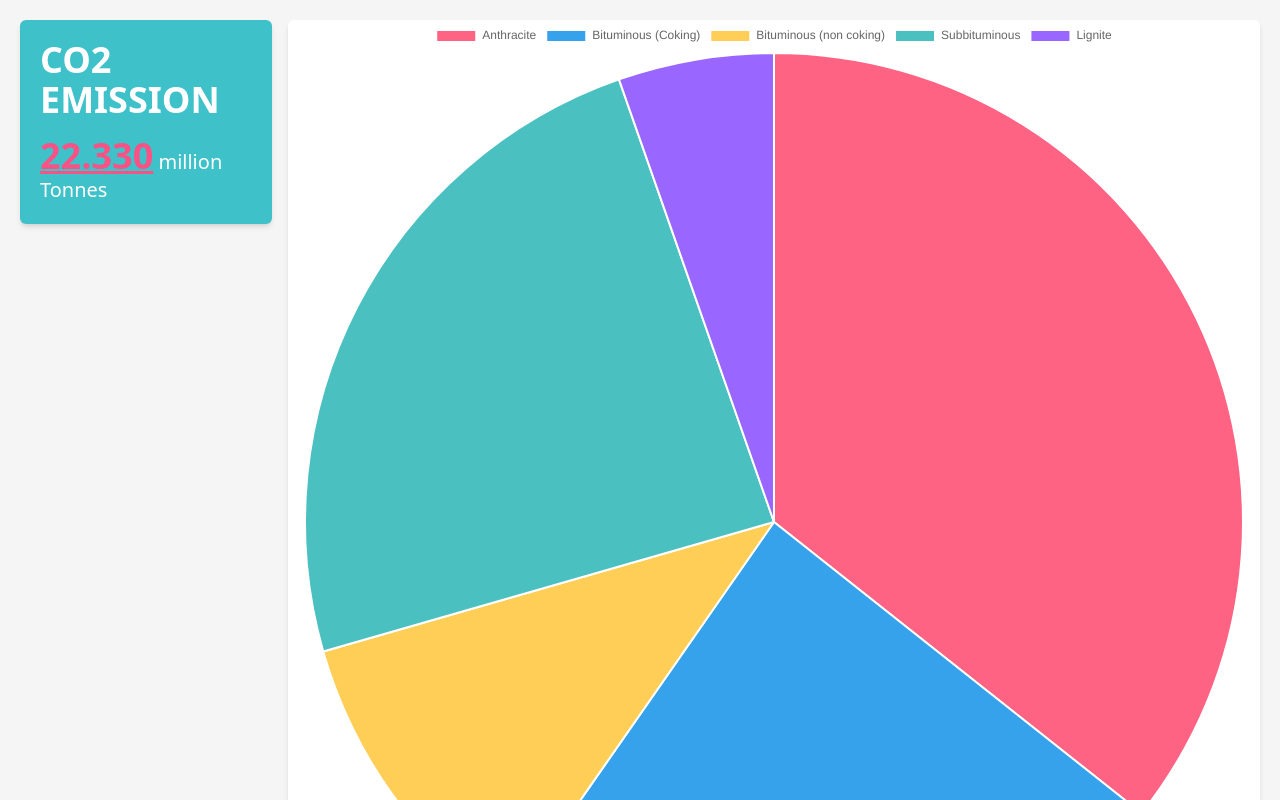
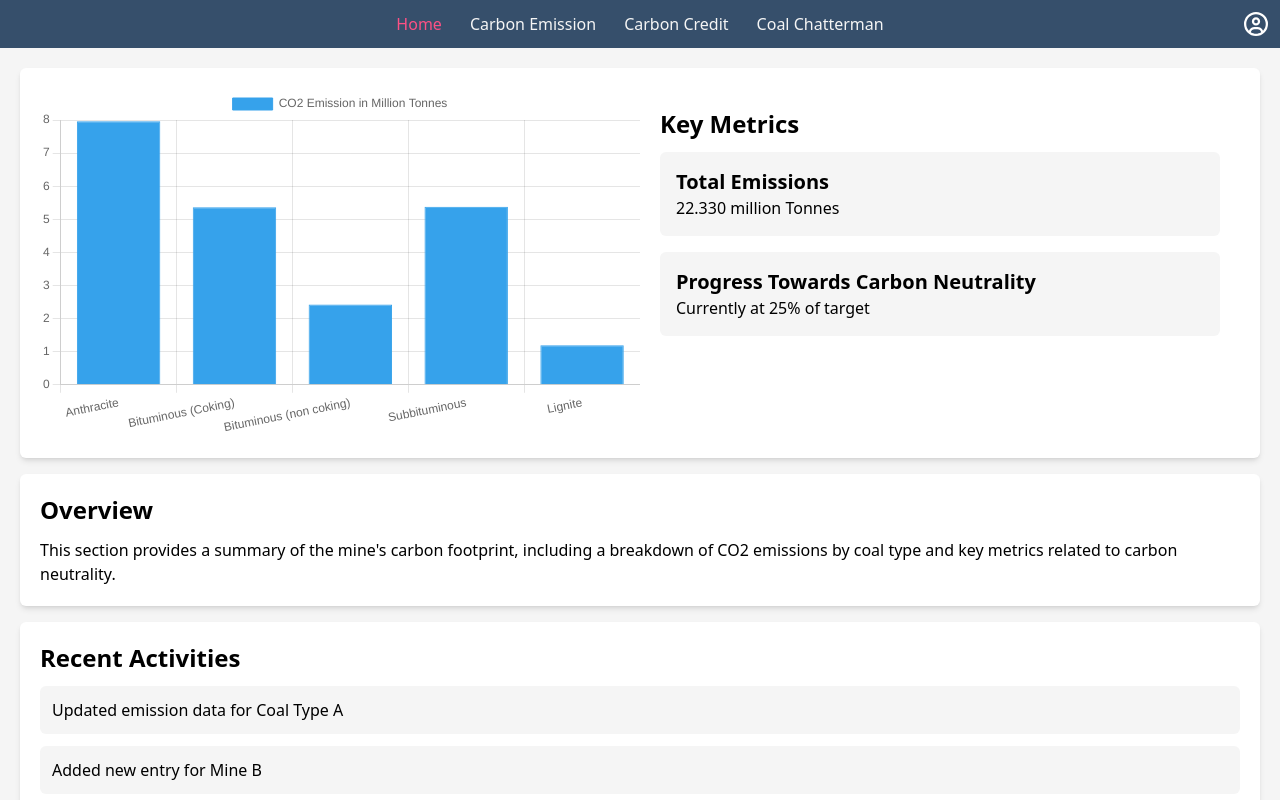
Before and after one commit to TIDYMOUSE/Carbon-Footprint, a React (Create React App) app: page /dashboard in a window 1280 px wide. Shown: the top 800 px of the page. Built offline with nearby package versions, Linux system fonts and the light colour scheme; no server answers; sample sign-in values are in the browser's storage.

Commit message:
login image added

```diff
--- a/src/components/DashNav.jsx
+++ b/src/components/DashNav.jsx
@@ -38,6 +38,7 @@ function DashNav() {
     return () => unsubscribe();
   }, [navigate]);
   useEffect(() => {
+    console.log(activeLink);
     const handleScroll = () => {
       const currentScrollPos = window.scrollY;
       if (prevScrollpos > currentScrollPos) {
@@ -47,7 +48,7 @@ function DashNav() {
       }
       setPrevScrollpos(currentScrollPos);
 
-      if (window.scrollY > 100) {
+      if (window.scrollY > 50) {
         setIsScrolled(true);
       } else {
         setIsScrolled(false);
@@ -63,28 +64,25 @@ function DashNav() {
   }, [prevScrollpos]);
   return (
     <nav className="w-full relative ">
-      <div className="relative">
+      <div className={`z-50 w-full transition-all ease-in-out ${
+            isScrolled ? `fixed` : ""
+          }`} style={{ top: `${top}px` }}>
         <div
-          className={` z-50 transition-all ease-in-out  bg-secondary flex justify-center p-2 gap-3 text-background ${
-            isScrolled ? `fixed` : ""
-          }`}
-          style={{ top: `${top}px` }}
+          className={`   bg-secondary flex justify-center p-2 gap-3 text-background `}
+
         >
           <NavLink
-            to="/"
+            to=""
             className={`px-2 py-1 ${
-              activeLink === "/" ? "text-accent" : ""
+              activeLink === "/dashboard" ? "text-accent" : ""
             } hover:font-semibold cursor-pointer`}
           >
             Home
           </NavLink>
-          <NavLink className={`px-2 py-1 hover:font-semibold cursor-pointer`}>
-            About Us
-          </NavLink>
           <NavLink
             to="carbon-emission"
             className={`px-2 py-1 ${
-              activeLink === "/carbon-emission" ? "text-accent" : ""
+              activeLink === "/dashboard/carbon-emission" ? "text-accent" : ""
             } hover:font-semibold cursor-pointer `}
           >
             Carbon Emission
@@ -95,7 +93,7 @@ function DashNav() {
           <NavLink
             to="chat-bot"
             className={`px-2 py-1 ${
-              activeLink === "/chat-bot" ? "text-accent" : ""
+              activeLink === "chat-bot" ? "text-accent" : ""
             } hover:font-semibold cursor-pointer `}
           >
             Coal Chatterman
@@ -110,7 +108,7 @@ function DashNav() {
               <FaRegCircleUser className="text-2xl" />
             </button>
             {isDropdownOpen && (
-              <div className="absolute top-8 right-0 mt-2 w-48 bg-white text-black rounded-lg shadow-lg z-10">
+              <div className="absolute top-8 right-0 mt-2 w-48 bg-white text-black rounded-lg shadow-lg z-10 overflow-hidden">
                 <div
                   onClick={() => {
                     signOut(firebaseAuth);
@@ -118,7 +116,7 @@ function DashNav() {
                 >
                   <a
                     href="#"
-                    className="block px-4 py-2 hover:bg-black/20 rounded-lg"
+                    className="block px-4 py-2 hover:bg-black/20 "
                     onClick={closeDropdown}
                   >
                     Logout
@@ -126,14 +124,14 @@ function DashNav() {
                 </div>
                 <NavLink
                   to="/dashboard"
-                  className="block px-4 py-2 hover:bg-black/20 rounded-lg "
+                  className="block px-4 py-2 hover:bg-black/20  "
                   onClick={closeDropdown}
                 >
                   Dashboard
                 </NavLink>
                 <a
                   href="#"
-                  className="block px-4 py-2 hover:bg-black/20 rounded-lg"
+                  className="block px-4 py-2 hover:bg-black/20 "
                   onClick={closeDropdown}
                 >
                   List Item 3
--- a/src/components/LoginForm.jsx
+++ b/src/components/LoginForm.jsx
@@ -41,6 +41,7 @@ const LoginForm = () => {
   });
   return (
     <div>
+      <form>
       <div className="flex flex-col my-8 gap-8">
         <div className="border-black border-2 rounded-full px-6 py-3 flex items-center">
           <MdOutlineEmail className="text-xl mr-4 text-Red" />
@@ -58,7 +59,7 @@ const LoginForm = () => {
         </div>
 
         <div className="border-black border-2 rounded-full px-6 py-3 flex items-center">
-          <CiLock className="mr-4 text-Red text-2xl" />
+          <CiLock className=" mr-4 text-Red text-2xl" />
           <input
             className="text-black bg-transparent  focus:outline-none "
             type="password"
@@ -72,12 +73,14 @@ const LoginForm = () => {
           />
         </div>
         <button
+        type="submit"
           onClick={handleSubmit}
           className="bg-Black text-White rounded-full p-2 bg-secondary/90 hover:bg-secondary text-white  font-bold transition-colors duration-200"
         >
           Login
         </button>
       </div>
+      </form>
     </div>
   );
 };
--- a/src/pages/CarbonEmission.jsx
+++ b/src/pages/CarbonEmission.jsx
@@ -54,7 +54,7 @@ function CarbonEmission() {
   }, [calculations]);
 
   return (
-    <div className={`flex justify-between w-full my-2 px-10 h-[90%]`}>
+    <div className={`flex justify-around w-full my-2 pt-8 px-10 h-[90%]`}>
       <div className=" rounded  ">
         <h2 className="text-2xl font-action font-bold mb-4">
           Calculate Annual CO2 Emissions
@@ -138,7 +138,7 @@ function CarbonEmission() {
 
           <button
             type="submit"
-            className="w-full bg-secondary text-white py-2 rounded mt-2"
+            className="w-full bg-secondary/85 hover:bg-secondary text-white py-2 rounded mt-2"
           >
             Calculate
           </button>
--- /dev/null
+++ b/src/pages/DashLayout.jsx
@@ -0,0 +1,16 @@
+import { Outlet } from "react-router-dom";
+import DashNav from "../components/DashNav";
+
+function DashLayout() {
+  return (
+    <div className="flex flex-col h-screen">
+      <DashNav/>
+
+      <div className="flex-grow">
+        <Outlet />
+      </div>
+    </div>
+  );
+}
+
+export default DashLayout;
--- a/src/pages/Dashboard.jsx
+++ b/src/pages/Dashboard.jsx
@@ -1,17 +1,12 @@
-import { onAuthStateChanged } from "firebase/auth";
-import React, { useEffect } from "react";
-import { useNavigate } from "react-router-dom";
-import { firebaseAuth } from "../utils/firebase-config";
-import { Pie } from "react-chartjs-2";
+import React from "react";
+import { Bar } from "react-chartjs-2";
 import data from "../constants/dash.json";
 import { annualCO2inMilTonnes } from "../utils/emission";
-import { Chart as ChartJS, ArcElement, Tooltip, Legend } from "chart.js";
+import { Chart as ChartJS, CategoryScale, LinearScale, BarElement, Title, Tooltip, Legend } from "chart.js";
 
-ChartJS.register(ArcElement, Tooltip, Legend);
-import DashNav from '../components/DashNav';
+ChartJS.register(CategoryScale, LinearScale, BarElement, Title, Tooltip, Legend);
 
 const Dashboard = () => {
-  const navigate = useNavigate();
   const coalTypes = Object.keys(data);
 
   // Calculate emissions for each coal type
@@ -23,7 +18,6 @@ const Dashboard = () => {
       co2EmissionFactor_kg_CO2_TJ,
     } = data[coalType];
 
-    // Calculate CO2 emission for the current coal type
     return annualCO2inMilTonnes(
       yearlyProduction,
       coalType,
@@ -39,25 +33,14 @@ const Dashboard = () => {
       {
         label: "CO2 Emission in Million Tonnes",
         data: emissionData,
-        backgroundColor: [
-          "#FF6384",
-          "#36A2EB",
-          "#FFCE56",
-          "#4BC0C0",
-          "#9966FF",
-        ],
-        hoverBackgroundColor: [
-          "#FF6384",
-          "#36A2EB",
-          "#FFCE56",
-          "#4BC0C0",
-          "#9966FF",
-        ],
+        backgroundColor: "#36A2EB",
+        borderColor: "#36A2EB",
+        borderWidth: 1,
       },
     ],
   };
 
-  let emission = 0;
+  let totalEmission = 0;
   Object.keys(data).forEach((coalType) => {
     const {
       yearlyProduction,
@@ -66,7 +49,7 @@ const Dashboard = () => {
       co2EmissionFactor_kg_CO2_TJ,
     } = data[coalType];
 
-    emission += annualCO2inMilTonnes(
+    totalEmission += annualCO2inMilTonnes(
       yearlyProduction,
       coalType,
       exclusionFactor,
@@ -75,33 +58,52 @@ const Dashboard = () => {
     );
   });
 
-
   return (
     <div className="flex flex-col gap-4 w-full bg-background min-h-screen p-5">
-      <section className="w-full flex gap-4 items-start">
-        <div className="flex flex-col  w-1/4 space-y-4 bg-primary p-5  rounded-md shadow-md">
-          <h2 className="text-white text-4xl font-semibold">CO2 EMISSION</h2>
-          <h2 className="text-white text-xl">
-            <span className="text-4xl font-semibold text-accent underline">
-              {parseFloat(emission).toFixed(3)}
-            </span>{" "}
-            million Tonnes
-          </h2>
-        </div>
+      {/* CO2 Emission Section */}
+      <div className="flex flex-row-reverse gap-3">
 
-        <div className="flex justify-center items-center w-full bg-white shadow-md rounded-md h-1/3">
-          <Pie data={chartData} />
-        </div>
+        <section className="w-full flex">
+          <div className="flex w-full bg-white p-5 rounded-md shadow-md">
+            <div className="w-1/2 h-[350px]">
+              <Bar data={chartData} options={{ responsive: true, maintainAspectRatio: false }} />
+            </div>
+
+          <section className="w-1/2 bg-white p-5 rounded-md">
+          <h2 className="text-2xl font-semibold mb-3">Key Metrics</h2>
+          <div className="flex flex-col gap-4">
+            <div className="p-4 bg-background rounded-md">
+              <h3 className="text-xl font-semibold">Total Emissions</h3>
+              <p>{parseFloat(totalEmission).toFixed(3)} million Tonnes</p>
+            </div>
+            <div className="p-4 bg-background rounded-md">
+              <h3 className="text-xl font-semibold">Progress Towards Carbon Neutrality</h3>
+              <p>Currently at 25% of target</p>
+            </div>
+          </div>
+        </section>
+
+          </div>
+        </section>
+      </div>
+
+      {/* Overview Section */}
+      <section className="w-full bg-white p-5 shadow-md rounded-md">
+        <h2 className="text-2xl font-semibold mb-3">Overview</h2>
+        <p>
+          This section provides a summary of the mine's carbon footprint,
+          including a breakdown of CO2 emissions by coal type and key metrics
+          related to carbon neutrality.
+        </p>
       </section>
 
-      <section className="w-full flex flex-col bg-white p-5 shadow-md rounded-md mt-5">
-        <h2 className="text-2xl font-semibold mb-3">Manage Admins</h2>
-
-        <div className="flex w-full flex-col p-3 gap-2 rounded-md bg-background">
-          <div className="p-2 bg-white rounded-md ">XDD</div>
-          <div className="p-2 bg-white rounded-md ">XDD</div>
-          <div className="p-2 bg-white rounded-md ">XDD</div>
-          <div className="p-2 bg-white rounded-md ">XDD</div>
+      {/* Recent Activities Section */}
+      <section className="w-full bg-white p-5 shadow-md rounded-md">
+        <h2 className="text-2xl font-semibold mb-3">Recent Activities</h2>
+        <div className="flex flex-col gap-3">
+          <div className="p-3 bg-background rounded-md">Updated emission data for Coal Type A</div>
+          <div className="p-3 bg-background rounded-md">Added new entry for Mine B</div>
+          <div className="p-3 bg-background rounded-md">Reviewed carbon neutrality progress</div>
         </div>
       </section>
     </div>
```
Also changed, not shown: src/components/Navbar.jsx (+4 -4 lines), src/index.js (+17 -1 lines), public/login.jpg.
